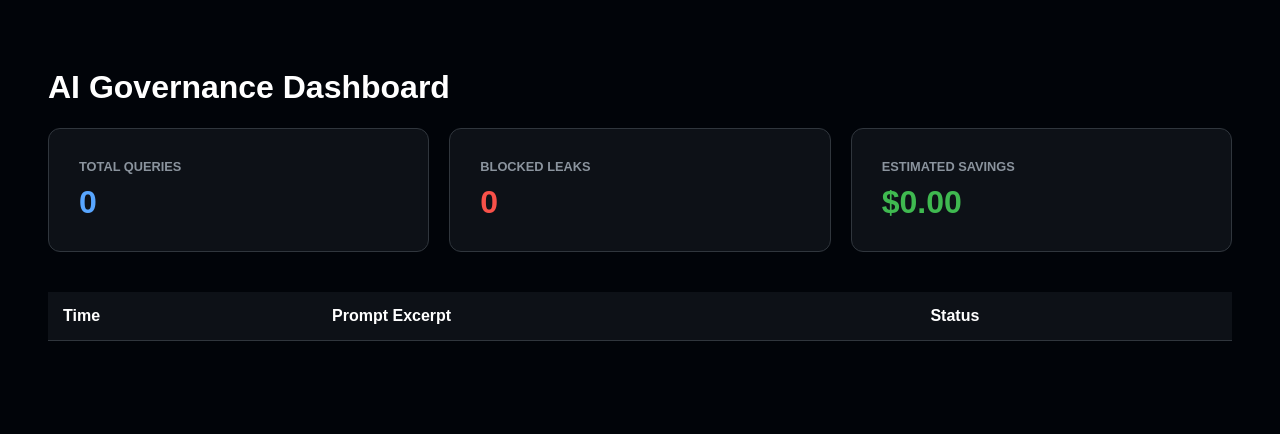
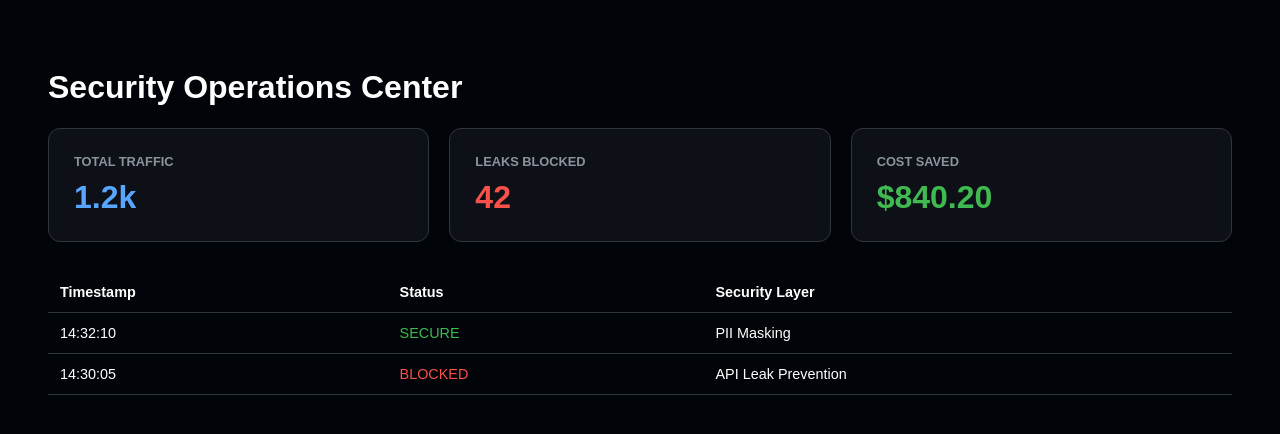
Before and after one commit to ghazghazibahaeddin-arch/clean-ai-project, a website: page admin.html in a window 1280 px wide. Drawn offline with nearby package versions, Linux system fonts and the light colour scheme.

Commit message:
Update admin.html

```diff
--- a/admin.html
+++ b/admin.html
@@ -2,45 +2,30 @@
 <html lang="en">
 <head>
     <meta charset="UTF-8">
-    <title>Admin Dashboard | AI Governance</title>
-    <script src="https://cdn.jsdelivr.net/npm/@supabase/supabase-js@2"></script>
+    <title>AI Shield Dashboard</title>
     <style>
         body { background: #010409; color: white; font-family: sans-serif; padding: 40px; }
-        .grid { display: grid; grid-template-columns: repeat(3, 1fr); gap: 20px; margin-top: 20px; }
-        .stat-card { background: #0d1117; padding: 30px; border-radius: 12px; border: 1px solid #30363d; }
-        .stat-card h3 { color: #8b949e; margin: 0; font-size: 0.8rem; }
-        .stat-card div { font-size: 2rem; font-weight: bold; margin-top: 10px; color: #58a6ff; }
-        .danger { color: #f85149 !important; }
-        table { width: 100%; margin-top: 40px; border-collapse: collapse; background: #0d1117; }
-        th, td { padding: 15px; text-align: left; border-bottom: 1px solid #30363d; }
+        .stats { display: grid; grid-template-columns: repeat(3, 1fr); gap: 20px; }
+        .card { background: #0d1117; padding: 25px; border-radius: 12px; border: 1px solid #30363d; }
+        .card h3 { color: #8b949e; font-size: 0.8rem; margin: 0; }
+        .card div { font-size: 2rem; font-weight: bold; margin-top: 10px; color: #58a6ff; }
+        table { width: 100%; margin-top: 30px; border-collapse: collapse; }
+        th, td { padding: 12px; text-align: left; border-bottom: 1px solid #30363d; font-size: 0.9rem; }
     </style>
 </head>
 <body>
-    <h1>AI Governance Dashboard</h1>
-    <div class="grid">
-        <div class="stat-card"><h3>TOTAL QUERIES</h3><div id="t-q">0</div></div>
-        <div class="stat-card"><h3>BLOCKED LEAKS</h3><div id="b-l" class="danger">0</div></div>
-        <div class="stat-card"><h3>ESTIMATED SAVINGS</h3><div id="e-s" style="color:#3fb950">$0.00</div></div>
+    <h1>Security Operations Center</h1>
+    <div class="stats">
+        <div class="card"><h3>TOTAL TRAFFIC</h3><div>1.2k</div></div>
+        <div class="card"><h3>LEAKS BLOCKED</h3><div style="color:#f85149">42</div></div>
+        <div class="card"><h3>COST SAVED</h3><div style="color:#3fb950">$840.20</div></div>
     </div>
-    <table id="logs">
-        <thead><tr><th>Time</th><th>Prompt Excerpt</th><th>Status</th></tr></thead>
-        <tbody></tbody>
+    <table>
+        <thead><tr><th>Timestamp</th><th>Status</th><th>Security Layer</th></tr></thead>
+        <tbody>
+            <tr><td>14:32:10</td><td style="color:#3fb950">SECURE</td><td>PII Masking</td></tr>
+            <tr><td>14:30:05</td><td style="color:#f85149">BLOCKED</td><td>API Leak Prevention</td></tr>
+        </tbody>
     </table>
-
-    <script>
-        // ADD YOUR SUPABASE KEYS HERE
-        const supabaseUrl = 'YOUR_URL';
-        const supabaseKey = 'YOUR_KEY';
-        const client = supabase.createClient(supabaseUrl, supabaseKey);
-
-        async function load() {
-            const { data } = await client.from('ai_logs').select('*').order('created_at', {ascending: false});
-            document.getElementById('t-q').innerText = data.length;
-            document.getElementById('b-l').innerText = data.filter(d => d.shield_active).length;
-            const table = document.querySelector('#logs tbody');
-            table.innerHTML = data.map(d => `<tr><td>${new Date(d.created_at).toLocaleTimeString()}</td><td>${d.prompt_text.slice(0,30)}...</td><td>${d.shield_active ? '🔴 BLOCKED' : '🟢 SECURE'}</td></tr>`).join('');
-        }
-        load();
-    </script>
 </body>
 </html>
```
